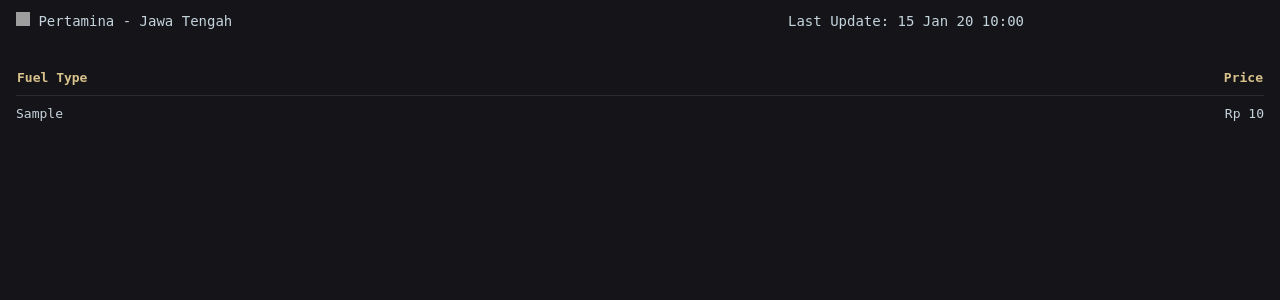
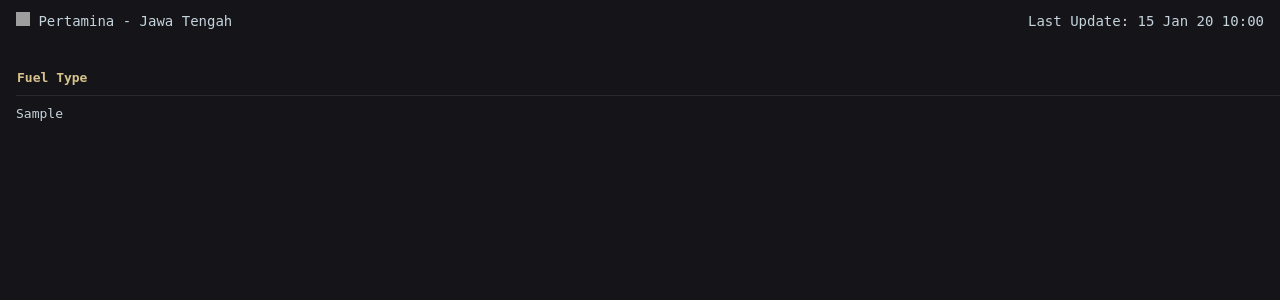
Before and after one commit to rdce-vr/Local-Track, a Flask app: page / in a window 1280 px wide; the page is wider, and only the part inside the window is pictured. Shown: the top 300 px of that part. Run offline with Flask 3, Linux system fonts and the light colour scheme; tables that the repository leaves empty hold one stand-in row (values such as "Sample post"); grey boxes are pictures that could not be loaded.

Commit message:
Update static/style.css

```diff
--- a/static/style.css
+++ b/static/style.css
@@ -33,11 +33,10 @@ html, body {
 .header .sub {
   font-size: 14px;
   color: #c4d3dc;
-  padding-right: 240px;
 }
 
 table {
-  width: 100%;
+  width: 120%;
   border-collapse: collapse;
   font-size: 13px;
 }
```
